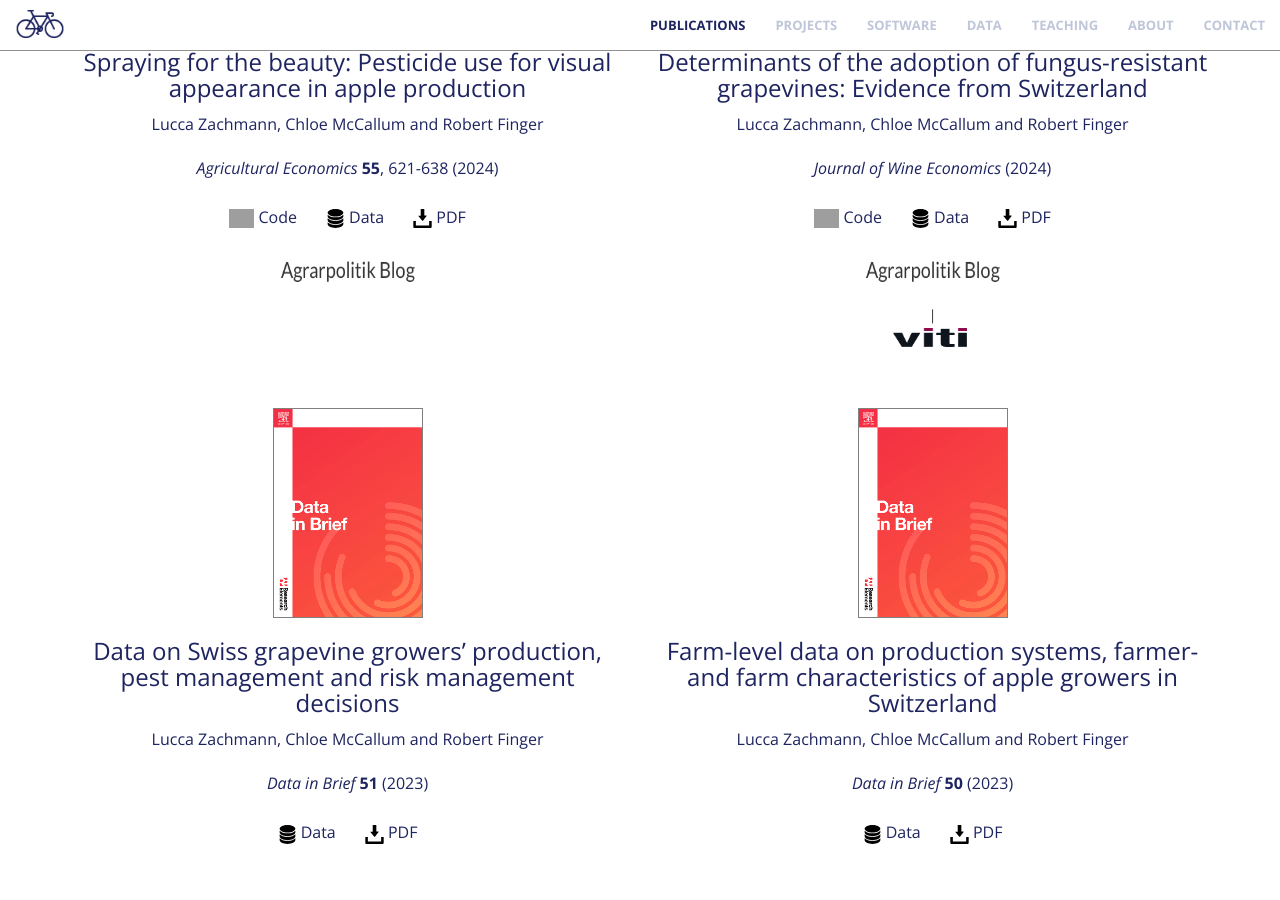
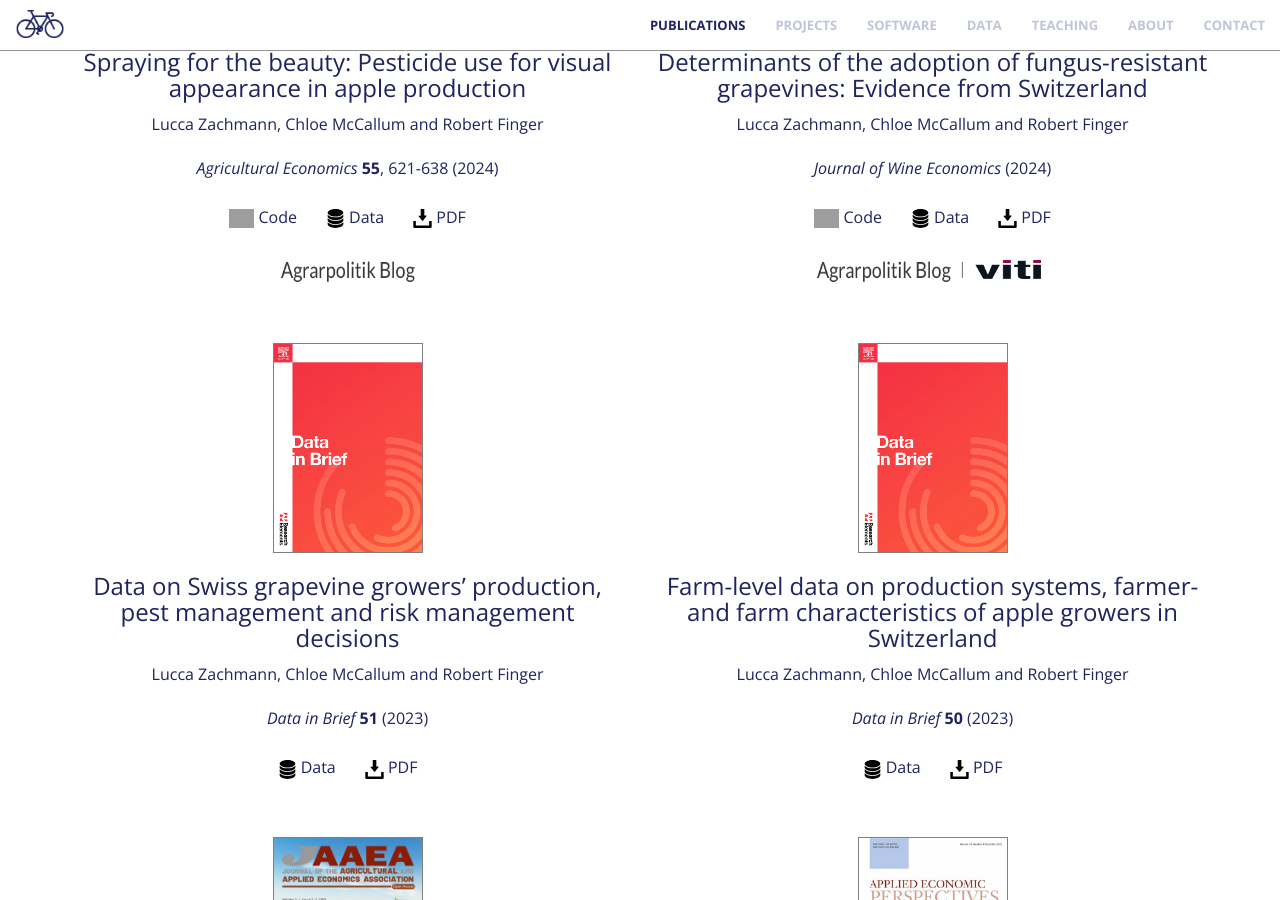
Before and after one commit to luccalino/luccalino.github.io, a Jekyll site: the page built from index.html, in a window 1280 px wide and 900 px high, scrolled down 1302 px. Built offline with Jekyll 4.4.1, drawn with Linux system fonts in a browser that asks for light colours; nearby versions of some CDN libraries; grey boxes are pictures that could not be loaded.

Commit message:
Update publications.html

```diff
--- a/_includes/publications.html
+++ b/_includes/publications.html
@@ -29,8 +29,8 @@
                     <p style="margin-bottom:0.15cm;"></p>
                     <p class="text-muted" style="color:#1E2460;"><a href="https://www.research-collection.ethz.ch/handle/20.500.11850/671067" target="_blank"><i><img src="img/logo/github-icon-1-logo-svgrepo-com.svg" style="cursor:pointer; height:0.5cm; weight: 0.5cm;"></i></a> Code &nbsp; &nbsp; &nbsp; <a href="https://www.research-collection.ethz.ch/handle/20.500.11850/568595" target="_blank"><i><img src="img/logo/data-storage-device-svgrepo-com.svg" style="cursor:pointer; height:0.5cm; weight: 0.5cm;"></i></a> Data &nbsp; &nbsp; &nbsp; <a href="https://www.cambridge.org/core/journals/journal-of-wine-economics/article/determinants-of-the-adoption-of-fungusresistant-grapevines-evidence-from-switzerland/BD682A7EAF7BA6EBD7FF74F2C6408174" target="_blank"><i><img src="img/logo/download-button-svgrepo-com.svg" style="cursor:pointer; height:0.5cm; weight: 0.5cm;"></i></a> PDF </p>
                     <p style="margin-bottom:0.15cm;"></p>
-                    <p class="text-muted"><a href="https://agrarpolitik-blog.com/2024/05/10/schweizer-winzerinnen-und-winzer-werden-die-flache-von-robusten-rebsorten-in-den-nachsten-10-jahren-deutlich-erhohen/" target="_blank"><img src="/img/agrarpolitik_blog.png" style="cursor:pointer" width="140" height="30"></a></p> |
-                    <a href="https://www.tema-agriculture-terroirs.fr/mon-viti/viticulture/les-viticulteurs-suisses-prevoient-daugmenter-la-plantation-de-varietes-resistantes-917435.php" target="_blank"><img src="/img/viti.PNG" style="cursor:pointer" width="90" height="25"></a></p>
+                    <p class="text-muted"><a href="https://agrarpolitik-blog.com/2024/05/10/schweizer-winzerinnen-und-winzer-werden-die-flache-von-robusten-rebsorten-in-den-nachsten-10-jahren-deutlich-erhohen/" target="_blank"><img src="/img/agrarpolitik_blog.png" style="cursor:pointer" width="140" height="30"></a> |
+                    <a href="https://www.tema-agriculture-terroirs.fr/mon-viti/viticulture/les-viticulteurs-suisses-prevoient-daugmenter-la-plantation-de-varietes-resistantes-917435.php" target="_blank"><img src="/img/viti.PNG" style="cursor:pointer" width="80" height="25"></a></p>
                 <p style="margin-bottom:1cm;"></p>
             </div>
             <div class="col-md-6 mb-4 text-center d-flex align-items-stretch">
```
